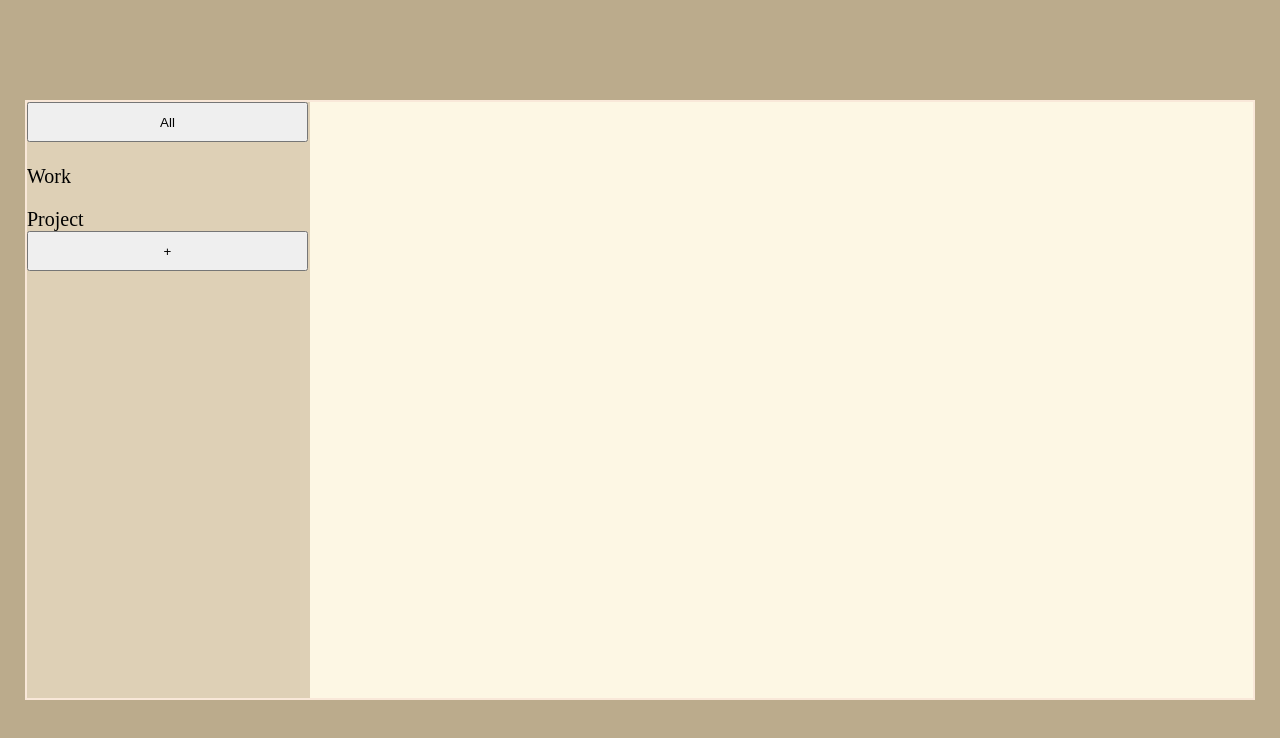
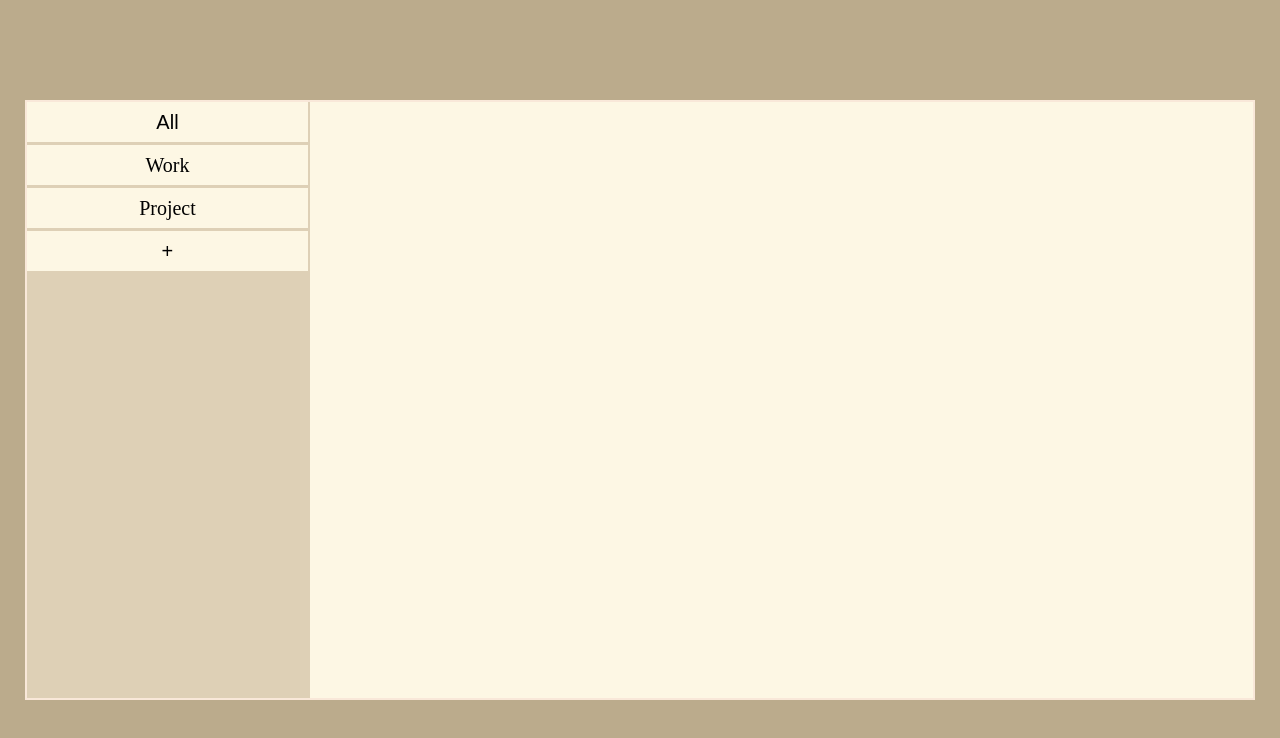
Before and after one commit to DL-GIT101/Todo-list, a website built with webpack: page src/index.html in a window 1280 px wide. Built offline with nearby package versions, Linux system fonts and the light colour scheme.

Commit message:
Add new class manager & project div

```diff
--- a/src/style.css
+++ b/src/style.css
@@ -35,15 +35,33 @@ body {
     background-color: var(--color-secondary);
 }
 
-.main > .sidebar > .project{
+.main > .sidebar > .manager {
     font-size: 20px;
     background-color: var(--color-primary);
     border: none;
 }
 
-.main > .sidebar > .project:hover{
+.main > .sidebar > div.manager {
+    display: grid;
+}
+
+.main > .sidebar > .manager > .project {
+    place-self: stretch;
+    display: grid;
+}
+
+.main > .sidebar > .manager > .project > .title {
+    margin: 0;
+    place-self: center;
+}
+
+.main > .sidebar > .manager:hover{
     cursor: pointer;
     background-color: var(--color-accent);
+}
+
+.main > .sidebar > .manager.clicked{
+    grid-template-columns: 9fr 1fr;
 }
 
 .main > .board {
```
